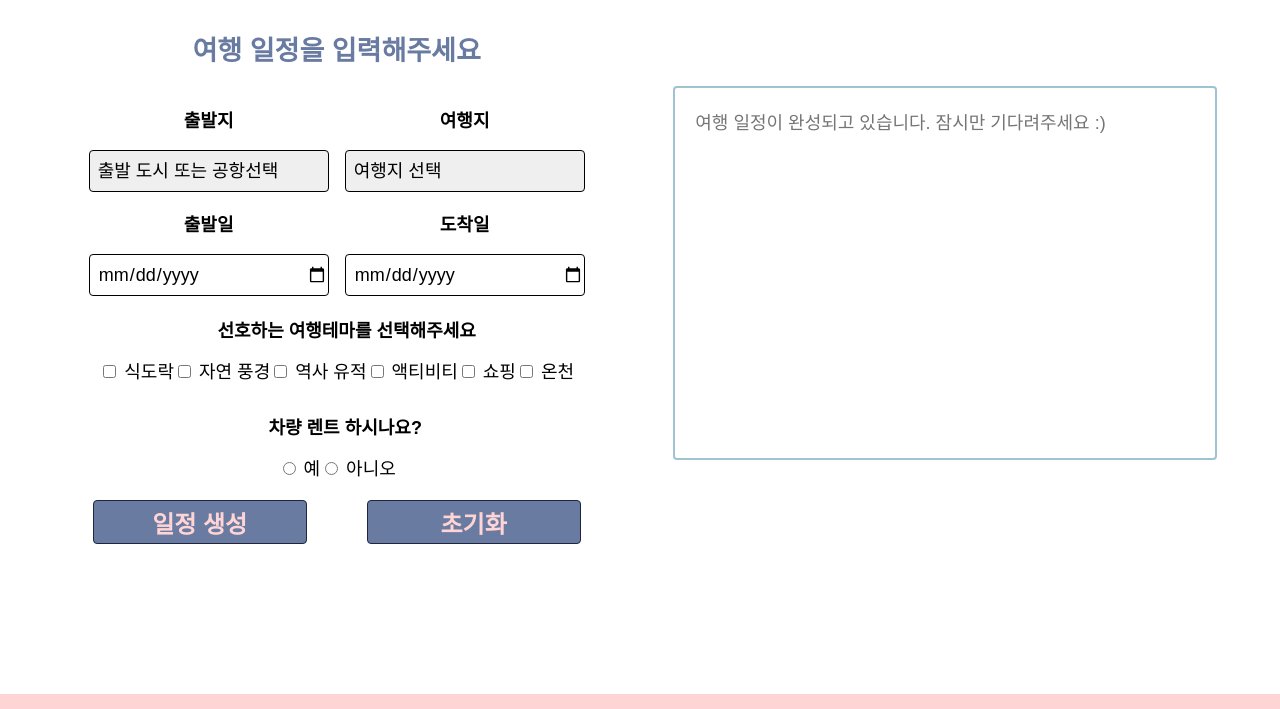
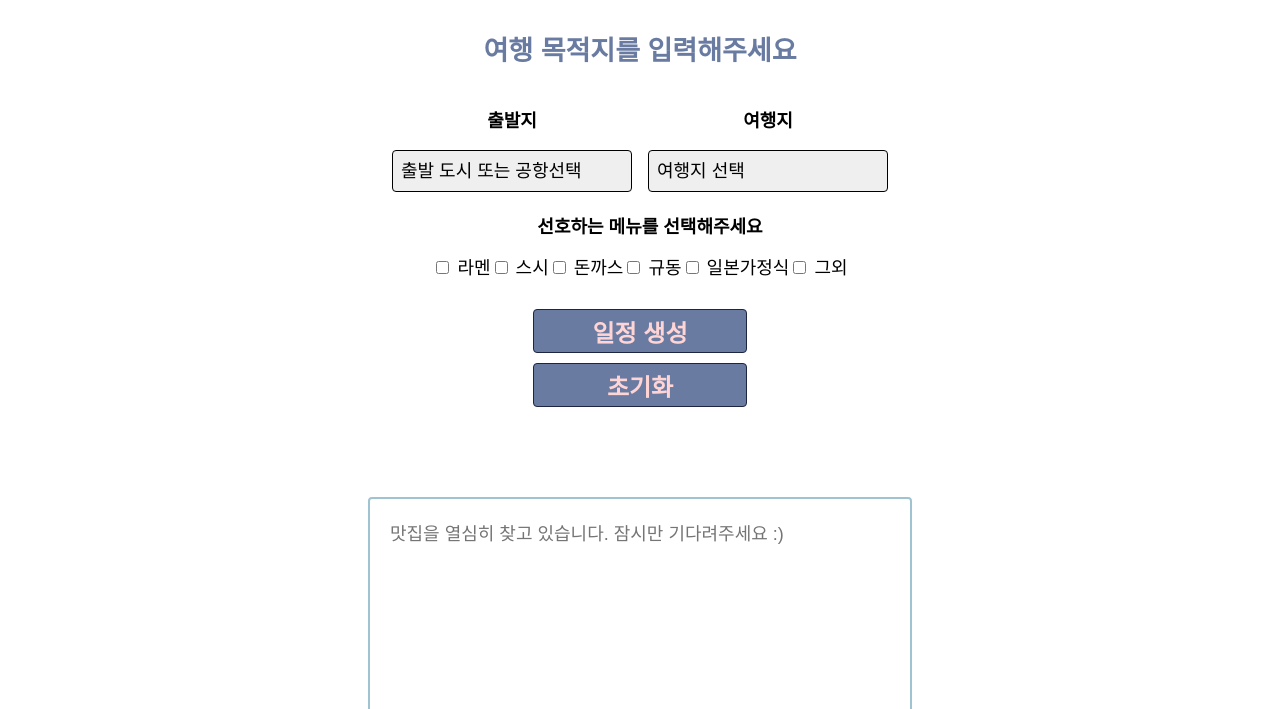
Before and after one commit to KANO0503/Project-final, a plain HTML site: page index.html in a window 1280 px wide. Shown: the part 1549-2258 px from the top of the page. Drawn offline with Linux system fonts and the light colour scheme; a web font is replaced by a local one.

Commit message:
Update index.html

```diff
--- a/index.html
+++ b/index.html
@@ -9,7 +9,7 @@
     <link rel="stylesheet" href="./CSS/menu.css">
     <link rel="stylesheet" href="./CSS/slide.css">
     <link rel="stylesheet" href="./CSS/style.css">
-    <title>Travel Japan</title>
+    <title>ZZINMATZIP Japan</title>
 </head>
 
 <body>
@@ -17,14 +17,13 @@
             <h1>
                 <div class="header-click">
                     <i class="fa-solid fa-globe"></i>
-                        <a href="https://kimyeoju.github.io/Orumi_Project/">Travel Japan</a>
+                        <a href="https://kimyeoju.github.io/Orumi_Project/">ZZINMATZIP Japan</a>
                 </div>
             </h1>
                 <ul class="menu">
                     <li><a href="#city-title">이용 방법</a></li>
                     <li><a href="#chat-box">여행 계획</a></li>
-                    <li><a href="./join.html">회원가입</a></li>
-                    <li><a href="./login.html">로그인</a></li>
+
                 </ul>
                 <a href="#" class="header_toogleBtn">
                     <i class="fas fa-bars"></i>
@@ -186,7 +185,7 @@
             <div class="chat-container">
                 <form class="chat-form" action="post">
                     <div class="user_input">
-                        <h2 class="chat-head">여행 일정을 입력해주세요</h2>
+                        <h2 class="chat-head">여행 목적지를 입력해주세요</h2>
                         <!-- 출발지, 여행지 -->
                         <div class="location">
                             <!-- 출발지 -->
@@ -195,20 +194,7 @@
                             <select id="start-point">
                                 <option value="" disabled selected>출발 도시 또는 공항선택</option>
                                 <option name="start-point" value="인천">인천</option>
-                                <option name="start-point" value="김포">김포</option>
-                                <option name="start-point" value="부산">부산</option>
-                                <option name="start-point" value="광주">광주</option>
-                                <option name="start-point" value="무안">무안</option>
-                                <option name="start-point" value="군산">군산</option>
-                                <option name="start-point" value="대구">대구</option>
-                                <option name="start-point "value="진주(사천)">진주(사천)</option>
-                                <option name="start-point "value="여수">여수</option>
-                                <option name="start-point "value="울산">울산</option>
-                                <option name="start-point "value="원주">원주</option>
-                                <option name="start-point "value="청주">청주</option>
-                                <option name="start-point "value="포항경주">포항경주</option>
-                                <option name="start-point "value="양양">양양</option>
-                                <option name="start-point "value="제주">제주</option>
+
                             </select>
                         </div>
                         <!-- 여행지 -->
@@ -247,69 +233,42 @@
                             </select>
                         </div>
                 </div>
-                <!-- 출발일, 도착일 -->
-                <div class="travel-date">
-                    <!-- 출발일 -->
-                    <div class="depart">
-                        <p>출발일</p>
-                        <input id="depart-schedule" type="date" name="depart">
-                    </div>
-                    <!-- 도착일 -->
-                    <div class="arrive">
-                        <p>도착일</p>
-                        <input id="arrive-schedule" type="date" name="arrive">
-                    </div>
-                </div>
+
             <!-- 선호하는 여행테마 -->
             <div>
                 <fieldset class="select">
                     <div class="tema-title">
-                        <legend>선호하는 여행테마를 선택해주세요</legend>
+                        <legend>선호하는 메뉴를 선택해주세요</legend>
                     </div>
                 <ul class="user-tema">
                 <li>
                     <input type="checkbox" id="favorite-food" name="tema" value="food">
-                            <label for="favorite-food">식도락</label>
+                            <label for="favorite-food">라멘</label>
                 </li>
                 <li>
                     <input type="checkbox" id="favorite-landscape" name="tema"value="landscape">
-                    <label for="favorite-landscape">자연 풍경</label>
+                    <label for="favorite-landscape">스시</label>
                 </li>
                 <li>
                     <input type="checkbox" id="favorite-history" name="tema" value="history">
-                    <label for="favorite-history">역사 유적</label>
+                    <label for="favorite-history">돈까스</label>
                 </li>
                 <li>
                     <input type="checkbox" id="favorite-activity" name="tema" value="activity">
-                    <label for="favorite-activity">액티비티</label>
+                    <label for="favorite-activity">규동</label>
                 </li>
                 <li>
                     <input type="checkbox" id="favorite-shopping" name="tema" value="shopping">
-                    <label for="favorite-shopping">쇼핑</label>
+                    <label for="favorite-shopping">일본가정식</label>
                 </li>
                 <li>
                     <input type="checkbox" id="favorite-spa" name="tema" value="spa">
-                    <label for="favorite-spa">온천</label>
+                    <label for="favorite-spa">그외</label>
                 </li>
                 </ul>
                 </fieldset>
             </div>
-                <!-- 차량 렌트 여부 -->
-                <div>
-                    <fieldset class="select">
-                        <div class="rent-title">
-                            <legend>차량 렌트 하시나요?</legend>
-                        </div>
-                        <ul class="user-rent">
-                            <li>
-                            <input type="radio" id="car-yes" name="car-rent" value="yes">
-                            <label for="car-yes">예</label>
-                            </li>
-                            <li>
-                                <input type="radio" id="car-no" name="car-rent" value="no">
-                                <label for="car-no">아니오</label>
-                            </li>
-                        </ul>
+
                     </fieldset>
                 </div>
                 <!-- 일정생성 버튼, 초기화 버튼 생성 -->
@@ -335,7 +294,7 @@
                 <textarea
                 name="content"
                 id="chat-content"
-                placeholder="여행 일정이 완성되고 있습니다. 잠시만 기다려주세요 :)"></textarea>
+                placeholder="맛집을 열심히 찾고 있습니다. 잠시만 기다려주세요 :)"></textarea>
             </div>
         </div>
     </div>
@@ -350,7 +309,7 @@
                 <a href="https://www.instagram.com/yeoju_uj/"><i id="icon"class="fa-brands fa-instagram"></i></a>
                 <a href="https://m.blog.naver.com/d_d0031?fbclid=PAAaaebyCsm_LHxDJRsaHPkBV37CbW8DErKLOhvhiKhOE8rvDjmURfPpoY19k_aem_th_AYRZifwGLHEk9tZ-Te2Zh-GCO6n2ySLsvv8wOPgJtJxTlTBhPdT0BPMWKik6sbAZ8g0" ><i id="icon" class="fa-solid fa-blog"></i></a>
             </div>
-            Copyright 2023. Travel Japan All rights reserved
+            Copyright 2023. ZZINMATZIP Japan All rights reserved
         </div>
     </footer>
     <!-- footer -->
```
